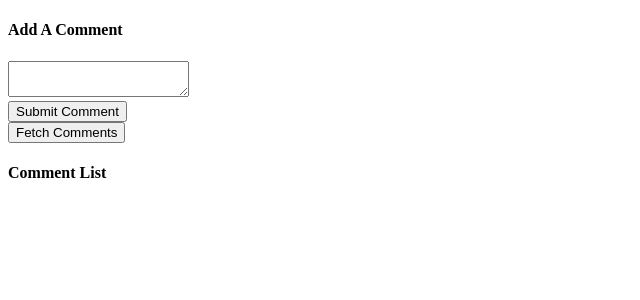
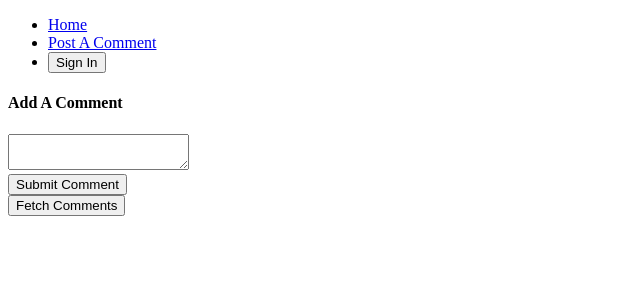
Before and after one commit to mcelaric/middleware, a React (Create React App) app: page /post in a window 1280 px wide. Shown: the top 300 px of the page, without its empty margins (0-640 px from the left). Built offline with nearby package versions, Linux system fonts and the light colour scheme.

Commit message:
Add routes; add auth action

```diff
--- a/src/actions/index.js
+++ b/src/actions/index.js
@@ -1,4 +1,4 @@
-import { SAVE_COMMENT, FETCH_COMMENTS } from 'actions/types';
+import { SAVE_COMMENT, FETCH_COMMENTS, CHANGE_AUTH } from 'actions/types';
 import axios from 'axios';
 
 export function saveComment(comment) {
@@ -16,3 +16,11 @@
         payload: response
     }
 }
+
+// 73 - auth action creator
+export function changeAuth(isLoggedIn) {
+    return {
+        type: CHANGE_AUTH,
+        payload: isLoggedIn
+    }
+}
--- a/src/actions/types.js
+++ b/src/actions/types.js
@@ -1,2 +1,3 @@
 export const SAVE_COMMENT = 'save_comment';
 export const FETCH_COMMENTS = 'fetch_comments';
+export const CHANGE_AUTH = 'change_auth';
--- a/src/components/App.js
+++ b/src/components/App.js
@@ -1,14 +1,60 @@
-import React  from 'react';
+import React, { Component }  from 'react';
 // 72 - Add Routes to CommentBox and CommentList
-import {  Route } from 'react-router-dom';
+import {  Route, Link } from 'react-router-dom';
 import CommentBox from 'components/CommentBox';
 import CommentList from 'components/CommentList';
+// 75 - wire up Redux so we can read state.auth to see if user is signed in or not
+import { connect } from 'react-redux'
 
-export default () => {
-    return (
-        <div>
-            <Route path="/post" component={CommentBox} />
-            <Route path= "/" component={CommentList} />
-        </div>
-    );
+// 74 - Make class based component so we can add helper methods
+class App extends Component {
+
+    // 75 - Render button based on user's auth
+    renderButton() {
+        if (this.props.auth) {
+            return (
+                <button>
+                    Sign Out
+                </button>
+            );
+        } else {
+            return (
+                <button>
+                    Sign In
+                </button>
+            );
+        }
+
+    }
+
+
+    renderHeader() {
+        return(
+            <ul>
+                <li><Link to="/">Home</Link></li>
+                <li><Link to="/post">Post A Comment</Link></li>
+                {/* 74
+                    Remember, adding () will cause this function to execute
+                    when the component renders, it will not wait!
+                */}
+                <li>{this.renderButton()}</li>
+            </ul>
+        );
+    }
+
+    render() {
+        return (
+            <div>
+                {this.renderHeader()}
+                <Route path="/post" component={CommentBox} />
+                <Route path= "/" exact component={CommentList} />
+            </div>
+        );
+    }
 }
+
+function mapStateToProps(state) {
+    return { auth: state.auth };
+}
+
+export default connect(mapStateToProps)(App);
--- /dev/null
+++ b/src/reducers/auth.js
@@ -0,0 +1,15 @@
+// 73 - Our 'higher' auth component reducer
+// Store a boolean value
+//  true -  user is logged in
+//  false - user is not logged in
+
+import { CHANGE_AUTH } from 'actions/types';
+
+export default function(state = false, action) {
+    switch(action.type) {
+        case CHANGE_AUTH:
+            return action.payload;
+        default:
+            return state;
+    }
+}
--- a/src/reducers/index.js
+++ b/src/reducers/index.js
@@ -1,6 +1,9 @@
 import { combineReducers } from 'redux';
 import commentsReducer from 'reducers/comments';
+import authReducer from 'reducers/auth';
 
+// 74 - wire up auth reducer
 export default combineReducers ({
-    comments: commentsReducer
+    comments: commentsReducer,
+    auth: authReducer
 });
```
Also changed, not shown: src/components/CommentList.js (indentation only).
